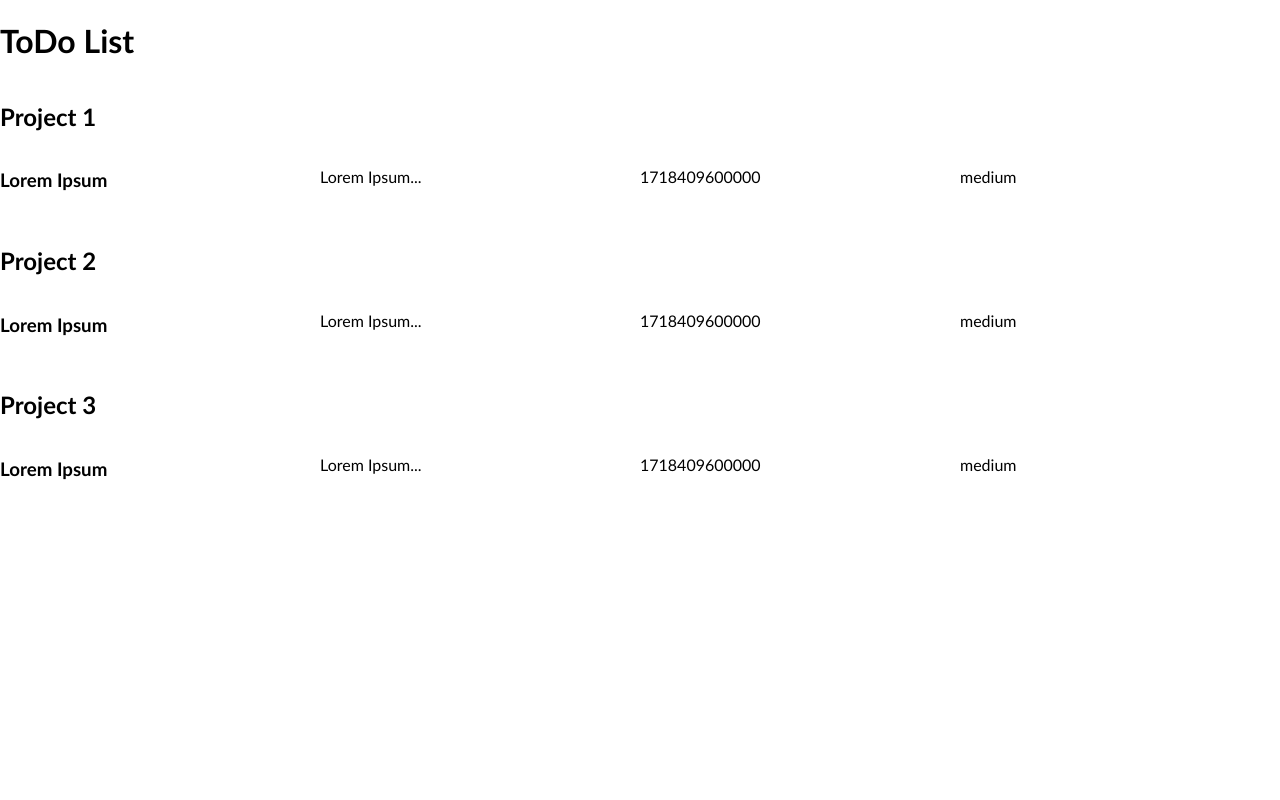
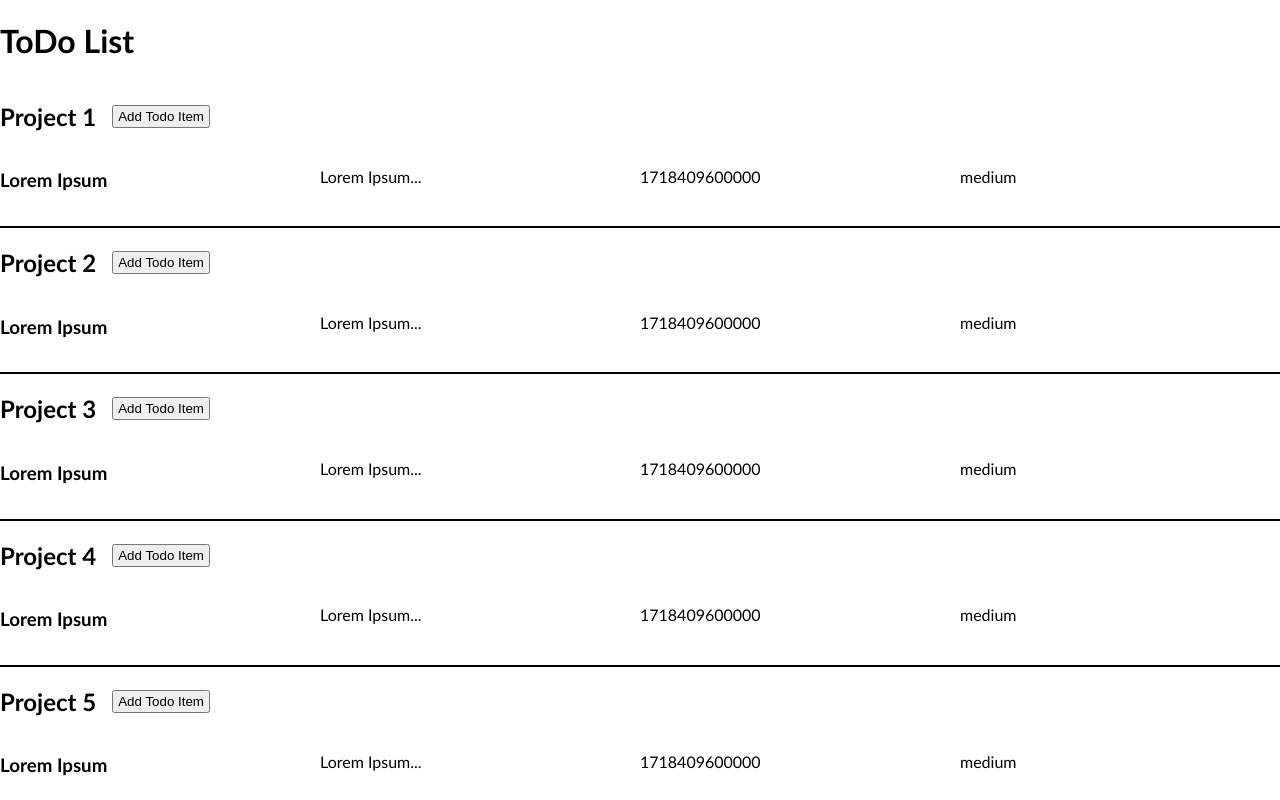
Before and after one commit to andrebarros7201/todo-list, a website built with webpack: page src/index.html in a window 1280 px wide. Built offline with nearby package versions, Linux system fonts and the light colour scheme.

Commit message:
add todo item button to display

```diff
--- a/src/displayProjects.js
+++ b/src/displayProjects.js
@@ -5,11 +5,23 @@ const displayProjects = (projectList) => {
     const divProject = document.createElement("div");
     divProject.classList.add("project");
 
+    const topDiv = document.createElement("div");
+    topDiv.classList.add("top-div");
+
     const projectTitle = document.createElement("h2");
     projectTitle.classList.add("project-title");
     projectTitle.textContent = `${element.title}`;
 
-    divProject.appendChild(projectTitle);
+    topDiv.appendChild(projectTitle);
+
+    const addTodoItem = document.createElement("button");
+    addTodoItem.classList.add("add-todo-item");
+    addTodoItem.textContent = "Add Todo Item";
+
+    topDiv.appendChild(addTodoItem);
+
+    const divTodoItems = document.createElement("div");
+    divTodoItems.classList.add("div-todo-items");
 
     element.todoItems.forEach((todoItem) => {
       const divTodoItem = document.createElement("div");
@@ -36,8 +48,11 @@ const displayProjects = (projectList) => {
       divTodoItem.appendChild(itemDate);
       divTodoItem.appendChild(itemPriority);
 
-      divProject.appendChild(divTodoItem);
+      divTodoItems.appendChild(divTodoItem);
     });
+
+    divProject.appendChild(topDiv);
+    divProject.appendChild(divTodoItems);
 
     contentDiv.appendChild(divProject);
   });
--- a/src/index.js
+++ b/src/index.js
@@ -5,7 +5,7 @@ import { displayProjects } from "./displayProjects";
 
 let projectList = [];
 
-for (let i = 0; i < 3; i++) {
+for (let i = 0; i < 5; i++) {
   const title = "Lorem Ipsum";
   const description = "Lorem Ipsum...";
   const date = Date.UTC(2024, 5, 15);
@@ -19,6 +19,4 @@ for (let i = 0; i < 3; i++) {
   projectList.push(projectItem);
 }
 
-console.log(projectList);
-
 displayProjects(projectList);
--- a/src/style.css
+++ b/src/style.css
@@ -14,6 +14,23 @@ body {
 #main > .project {
   display: flex;
   flex-direction: column;
+}
+
+.project > .top-div {
+  display: flex;
+  gap: 1rem;
+  flex-direction: row;
+  align-items: center;
+  justify-content: flex-start;
+}
+
+.project:not(:first-child) {
+  border-top: 2px solid black;
+}
+
+.add-todo-item {
+  padding: 2px 4px;
+  height: fit-content;
 }
 
 .projectTitle {
```
